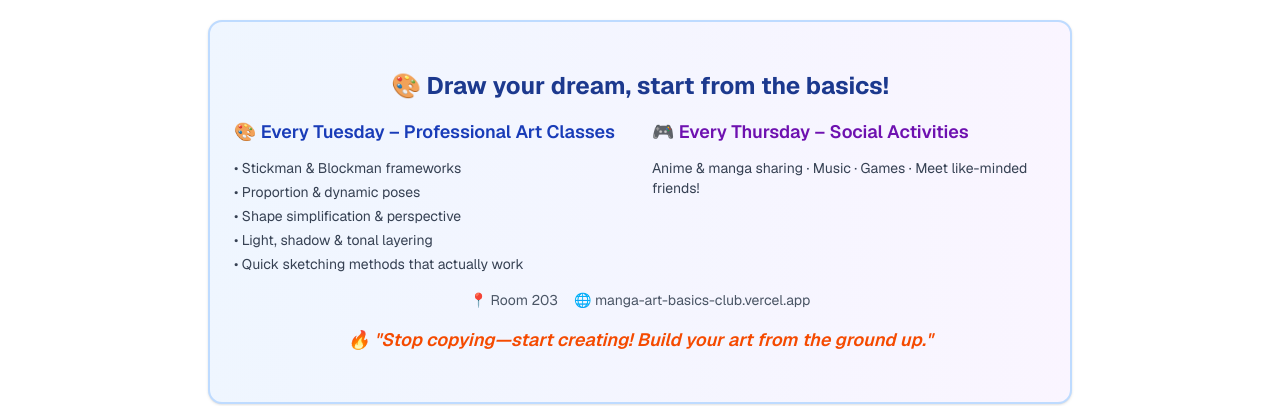
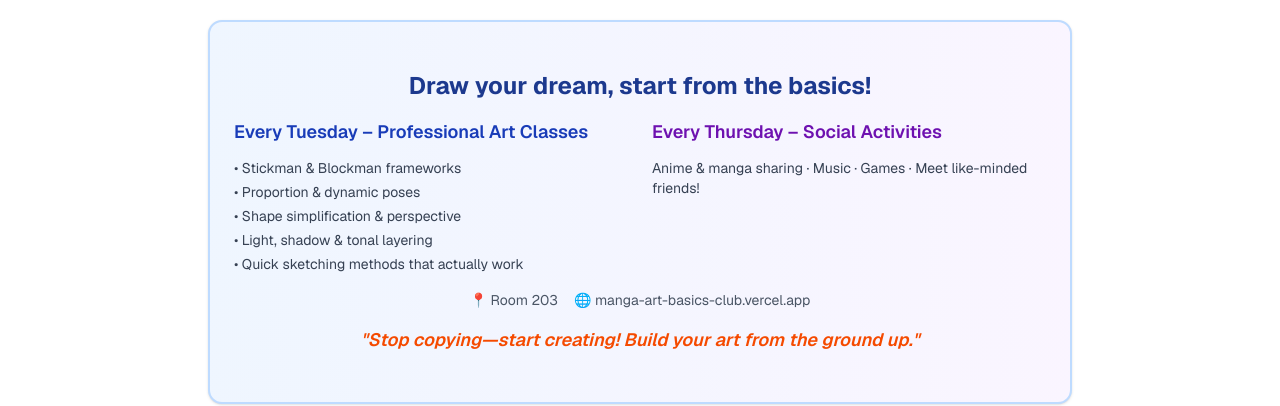
Before and after one commit to mochitriangle/Manga-Art-Basics-Club, a Next.js app: page /about in a window 1280 px wide. Shown: the part 221-627 px from the top of the page. Built offline with nearby package versions, Linux system fonts and the light colour scheme; no server answers; the database is empty.

Commit message:
Remove emojis from promotional block except room and website
- Removed 🎨 from main headline
- Removed 🎨 from Tuesday classes header
- Removed 🎮 from Thursday activities header
- Removed 🔥 from inspirational quote
- Kept 📍 for Room 203 and 🌐 for website URL

```diff
--- a/app/about/page.tsx
+++ b/app/about/page.tsx
@@ -150,13 +150,13 @@ export default function AboutPage() {
         <CardContent className="p-6">
           <div className="text-center space-y-4">
             <h2 className="text-2xl font-bold text-blue-900 flex items-center justify-center gap-2">
-              🎨 Draw your dream, start from the basics!
+              Draw your dream, start from the basics!
             </h2>
 
             <div className="grid md:grid-cols-2 gap-6 text-left">
               <div className="space-y-3">
                 <h3 className="text-lg font-semibold text-blue-800 flex items-center gap-2">
-                  🎨 Every Tuesday – Professional Art Classes
+                  Every Tuesday – Professional Art Classes
                 </h3>
                 <ul className="space-y-1 text-sm text-gray-700">
                   <li>• Stickman & Blockman frameworks</li>
@@ -169,7 +169,7 @@ export default function AboutPage() {
 
               <div className="space-y-3">
                 <h3 className="text-lg font-semibold text-purple-800 flex items-center gap-2">
-                  🎮 Every Thursday – Social Activities
+                  Every Thursday – Social Activities
                 </h3>
                 <p className="text-sm text-gray-700">
                   Anime & manga sharing · Music · Games · Meet like-minded friends!
@@ -183,7 +183,7 @@ export default function AboutPage() {
             </div>
 
             <blockquote className="text-lg font-semibold text-orange-600 italic">
-              🔥 "Stop copying—start creating! Build your art from the ground up."
+              "Stop copying—start creating! Build your art from the ground up."
             </blockquote>
           </div>
         </CardContent>
```
